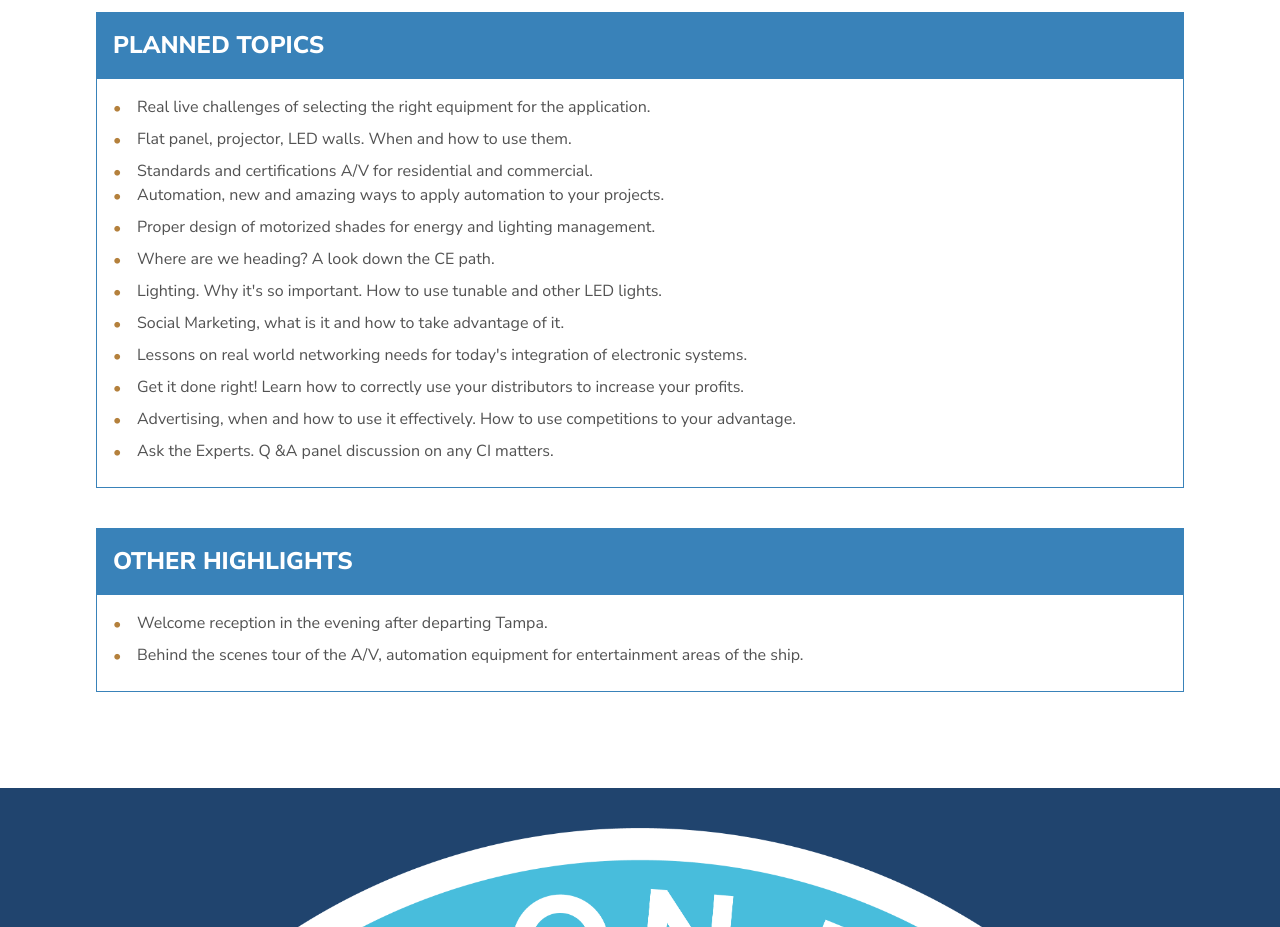
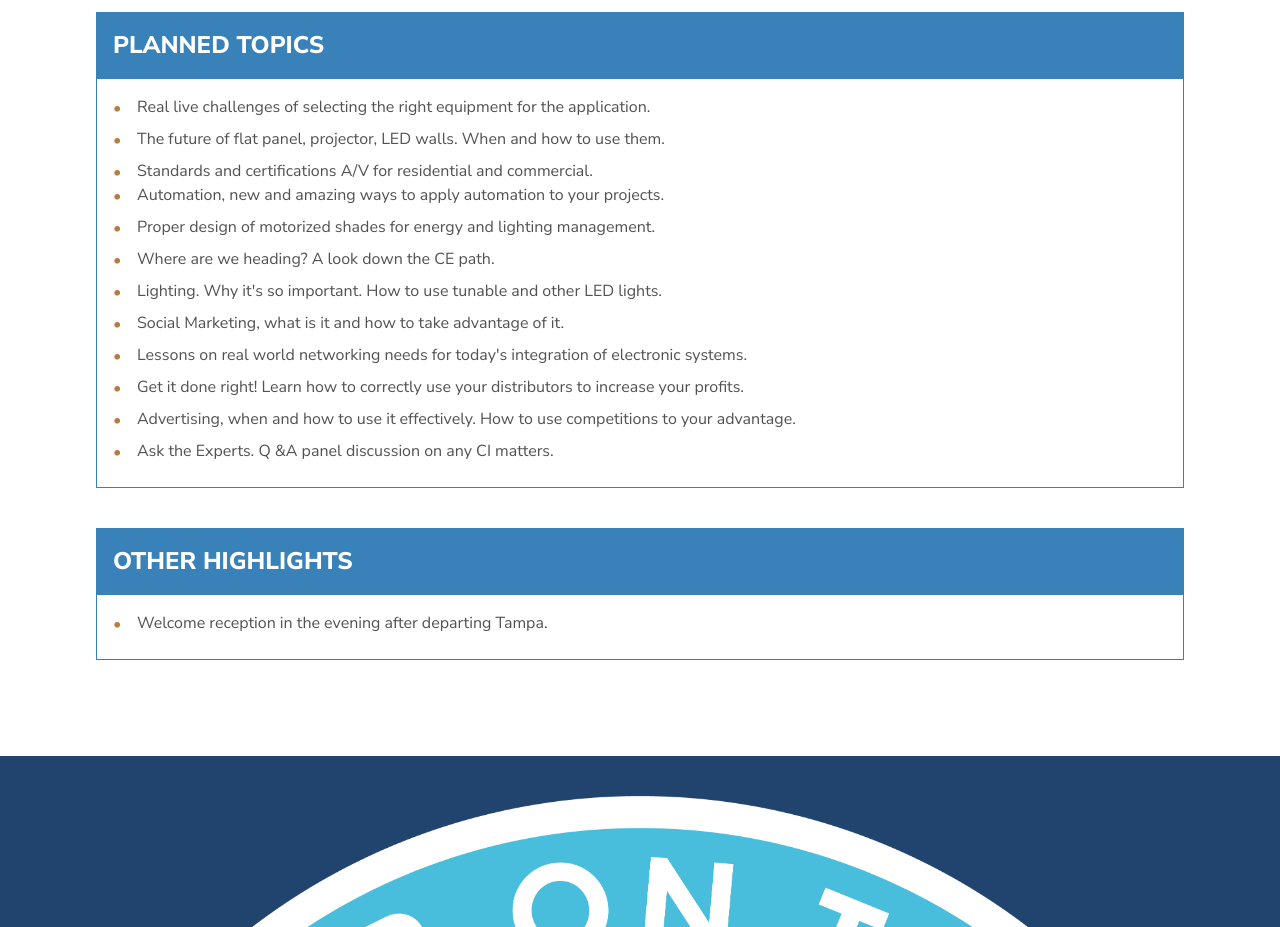
Before and after one commit to jjcxdev/sots, a Next.js app: page /course in a window 1280 px wide. Shown: the part 1540-2467 px from the top of the page. Built offline with nearby package versions, Linux system fonts and the light colour scheme.

Commit message:
blair notes sept 6

```diff
--- a/src/app/components/info.tsx
+++ b/src/app/components/info.tsx
@@ -24,8 +24,7 @@ export default function Info() {
         some sun at one of the four swimming pools.
         <br />
         <br />
-        Also, enjoy world-class dining and accommodations as well as every
-        participant has a drink voucher for the cruise. Unrivalled onboard
+        Also, enjoy world-class dining and accommodations. Unrivalled onboard
         activities and amenities, delicious dining options, a full-service spa,
         and Broadway-caliber entertainment are some of the amenities waiting for
         you and your family
--- a/src/app/course/page.tsx
+++ b/src/app/course/page.tsx
@@ -125,7 +125,8 @@ const CourseCards: React.FC = () => (
               application.
             </li>
             <li className="pb-2">
-              Flat panel, projector, LED walls. When and how to use them.
+              The future of flat panel, projector, LED walls. When and how to
+              use them.
             </li>
             <li>
               Standards and certifications A/V for residential and commercial.
@@ -170,10 +171,6 @@ const CourseCards: React.FC = () => (
             <li className="pb-2">
               Welcome reception in the evening after departing Tampa.
             </li>
-            <li className="pb-2">
-              Behind the scenes tour of the A/V, automation equipment for
-              entertainment areas of the ship.
-            </li>
           </ul>
         </Card>
       </div>
--- a/src/app/page.tsx
+++ b/src/app/page.tsx
@@ -1,9 +1,7 @@
-import Trainer from "./components/trainer";
 import Image from "next/image";
 import Link from "next/link";
 import Splash from "./components/splash";
 import Info from "./components/info";
-import Keynote from "./components/keynote";
 
 export default function Header() {
   return (
@@ -24,7 +22,6 @@ export default function Header() {
               alt="background image"
               layout="fill"
               objectFit="cover"
-              // className="z-0"
             />
           </div>
         </div>
@@ -55,8 +52,8 @@ export default function Header() {
         </div>
         <div>
           <Link
-            href="https://www.royalcaribbean.com/cruise-ships/symphony-of-the-seas"
-            aria-label="Royal Caribbean's Symphony of the Seas"
+            href="mailto@info@seminarontheseas.com"
+            aria-label="Seminar on the Seas contact"
           >
             <button className="bg-white z-10 uppercase text-lg relative hover:bg-accent-blue hover:text-white font-bold text-neutral-900 px-8 py-3 my-10">
               Come Aboard
--- a/src/app/rooms/page.tsx
+++ b/src/app/rooms/page.tsx
@@ -13,7 +13,7 @@ const Rooms: React.FC = () => (
       />
       <div>
         <div className="bg-custom-gold p-4 px-9 text-center uppercase font-extrabold text-2xl border border-custom-blue">
-          All prices are per person
+          All prices are per person in USD
         </div>
       </div>
       <div className="py-6 bg-white mx-4 md:mx-10 lg:mx-24">
@@ -58,7 +58,7 @@ const Rooms: React.FC = () => (
             earlybird={"Contact Rhonda Hamilton for prices"}
             alt="Suite Stateroom Image"
             id="Suite Stateroom"
-            blurb="Need copy"
+            blurb="Real luxury is so much more than design and amenities. It’s about unforgettable experiences — moments that inspire, service that exceeds expectations, and one-of-a-kind adventures that give you stories to bring home. You'll discover all that and more when you sail in a royal Suite Classe"
           />
         </div>
 
```
